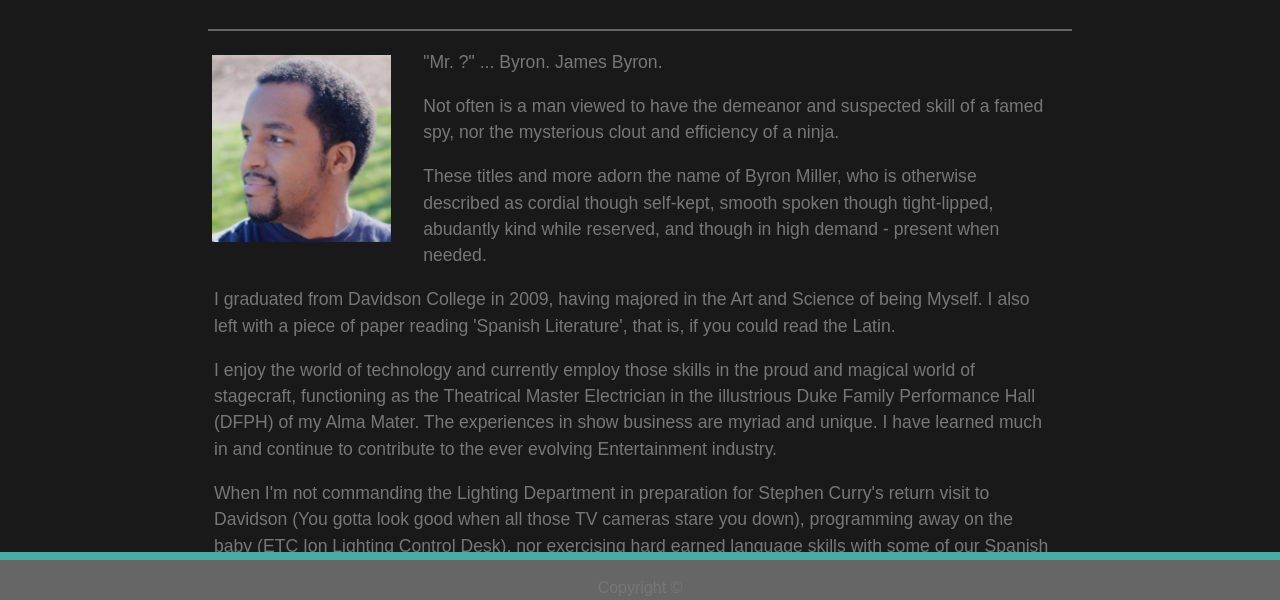
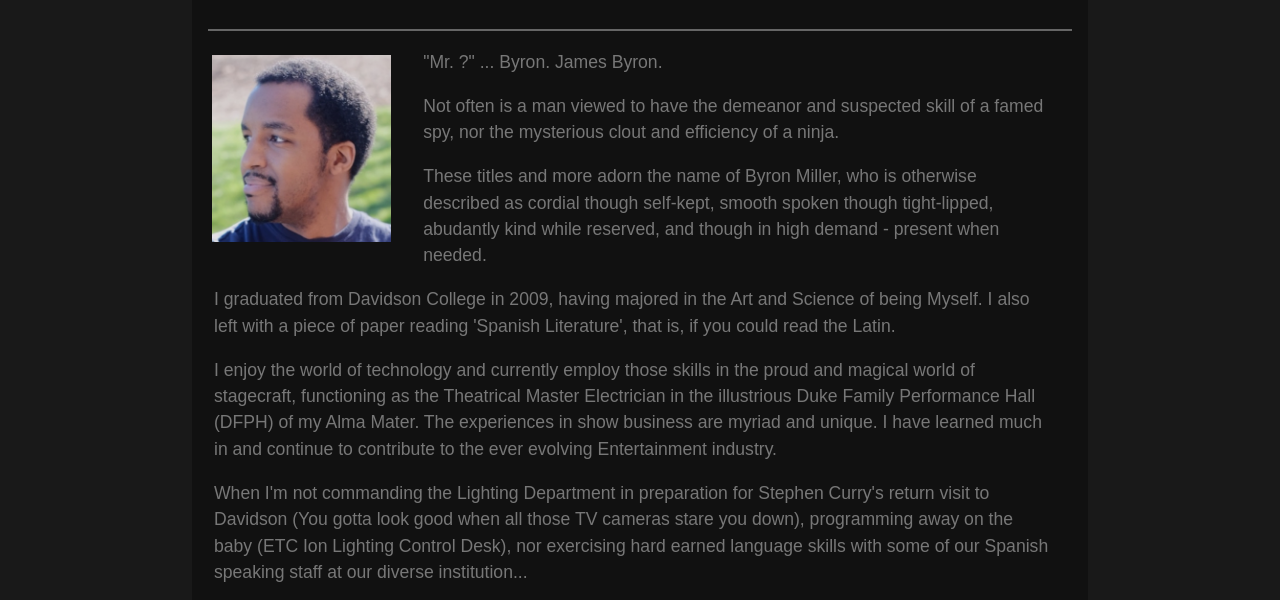
Before and after one commit to dashinja/Basic-Portfolio, a plain HTML site: page index.html in a window 1280 px wide. Shown: the part 198-798 px from the top of the page. Drawn offline with Linux system fonts and the light colour scheme.

Commit message:
New Way CSS Fix of the Border

```diff
--- a/assets/css/style.css
+++ b/assets/css/style.css
@@ -26,6 +26,17 @@ body {
   a:default {
     color: #777777;
   }
+}
+
+body html {
+  height: 100%;
+  margin: 0;
+  padding: 0;
+}
+
+.stretcher {
+  min-height: 100%;
+  position: relative;
 }
 
 /*Header and Nav-Bar*/
@@ -64,21 +75,19 @@ header {
 }
 
 /* About Me Section */
+
+#bigContainer {
+  min-height: 100%;
+  position: relative;
+}
+
 .main-body {
-<<<<<<< HEAD
   /* background-color: #ffffff; */
   background-color: #111111;
   max-width: 100%;
   height: 100%;
   margin: 2em 12em 6rem 12em;
   overflow: auto;
-=======
-  background-color: #ffffff;
-  max-width: 100%;
-  height: 100%;
-  margin: 2em 12em 6rem 12em;
-  overflow: visible;
->>>>>>> 8864f8d525f1bc73bd8341208a8376538ddb5e07
 }
 
 section.aboutMe {
@@ -128,42 +137,14 @@ p#indentMe {
   height: 0.5em;
 }
 
-/* <--- These are the colors required for the exercise. Why then does #777777 not stand out more over the #666666 like the example? ---> */
-/* footer {
-  position: static;
+.bigFooter {
+  position: absolute;
+  bottom: 0;
+  width: 100%;
+  height: 2em;
   background-color: #666666;
-  margin: 0 auto;
-  height: 55px;
-} */
 
-/* footer {
-  position: absolute;
-  background-color: #666666;
-  margin: 0 auto;
-  height: 55px;
-} */
-
-/* footer {
-  background-color: #666666;
-  margin: 0 auto;
-  height: 55px;
-} */
-
-footer {
-  position: fixed;
-  bottom: 0;;
-  background-color: #666666;
-  margin: 0 auto;
-  height: 50px;
-  width: 100%;
 }
-
-/* footer {
-  position: sticky;
-  background-color: #666666;
-  margin: 0 auto;
-  height: 55px;
-} */
 
 #footerCopy {
   text-align: center;
--- a/index.html
+++ b/index.html
@@ -7,8 +7,10 @@
     <title>Basic Portfolio</title>
     <link rel="stylesheet" href="assets/css/style.css">
   </head>
+  <div id="bigContainer">
+
     <body>
-    <div class="stretcher">
+      <div id="stretcher">
         <header class="nav-bar-container">
           <div class="spacer"></div>
           <h1 class="bigName">Byron Miller</h1>
@@ -90,11 +92,12 @@
         </section>
       </main>
 
-    <footer>
+      <footer id="bigFooter">
         <div id="greenStrip"></div>
         <p id=footerCopy>
           Copyright ©
         </p>
       </footer>
     </body>
+  </div>
 </html>
```
Lines whose indentation alone changed are shown as unchanged.
